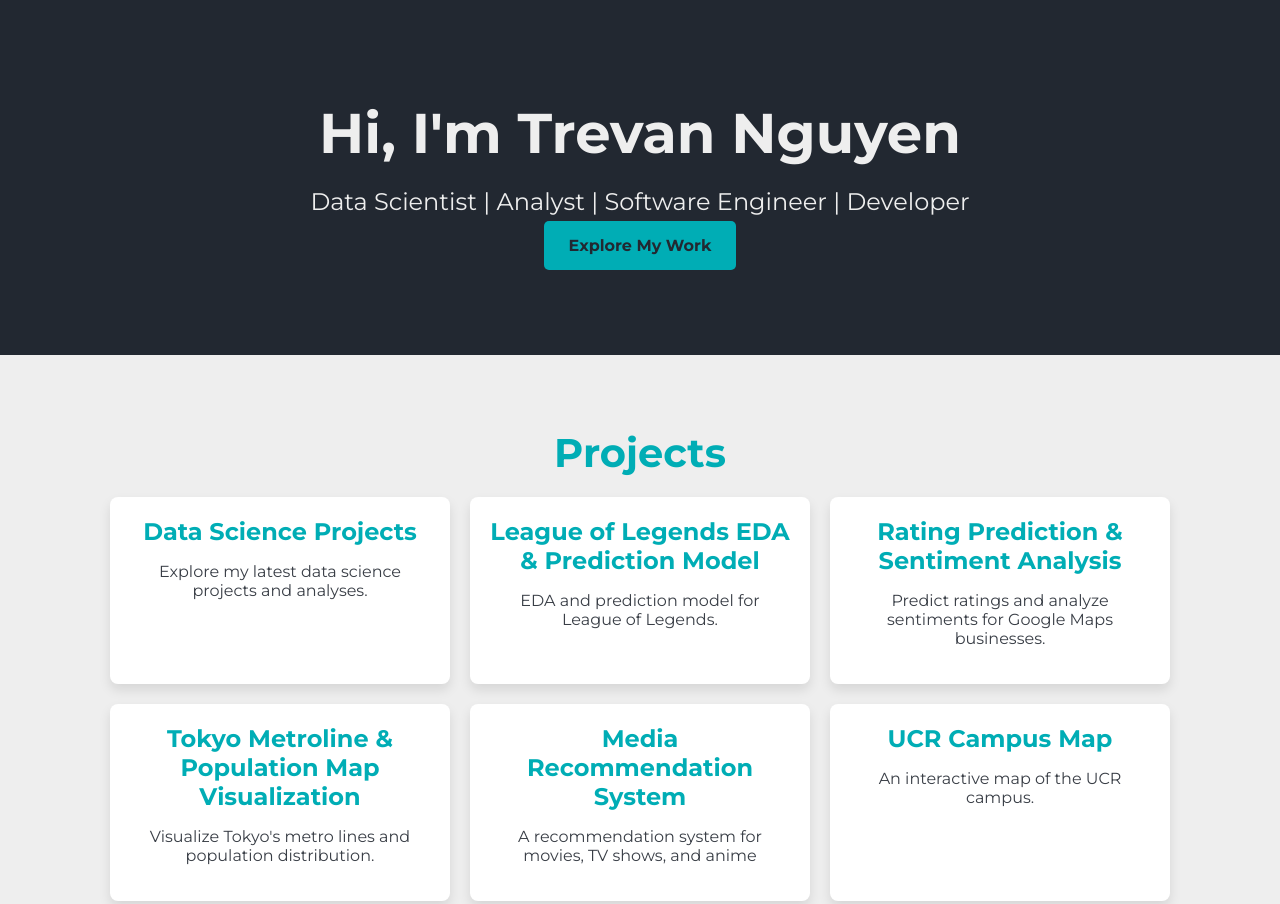
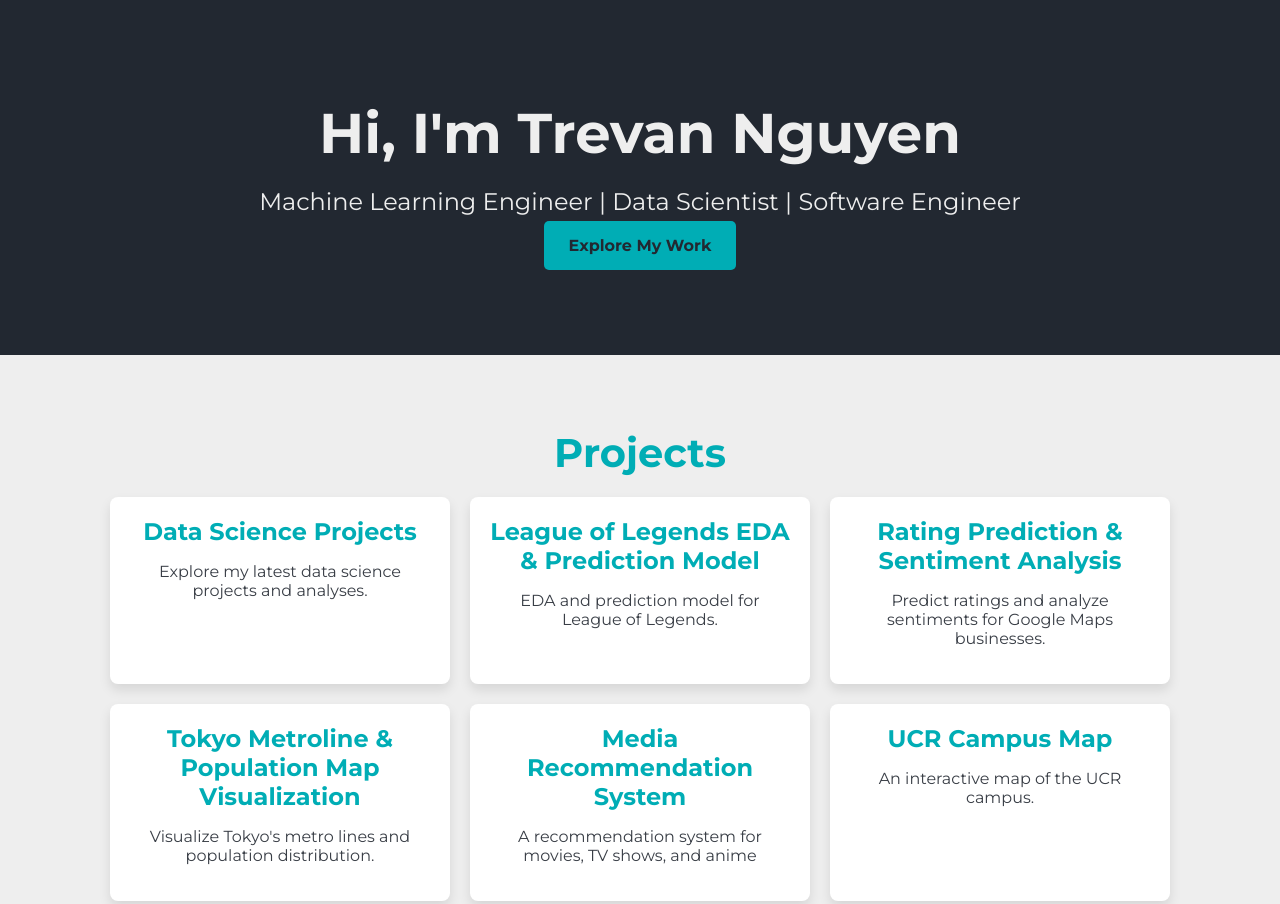
Before and after one commit to SudoSure/Portfolio_Trev, a plain HTML site: page index.html in a window 1280 px wide. Shown: the top 904 px of the page. Drawn offline with Linux system fonts and the light colour scheme.

Commit message:
Update index.html

```diff
--- a/index.html
+++ b/index.html
@@ -13,7 +13,7 @@
     <header>
         <div class="hero">
             <h1>Hi, I'm Trevan Nguyen</h1>
-            <p>Data Scientist | Analyst | Software Engineer | Developer</p>
+            <p>Machine Learning Engineer | Data Scientist | Software Engineer</p>
             <a href="#projects" class="btn">Explore My Work</a>
         </div>
     </header>
```
